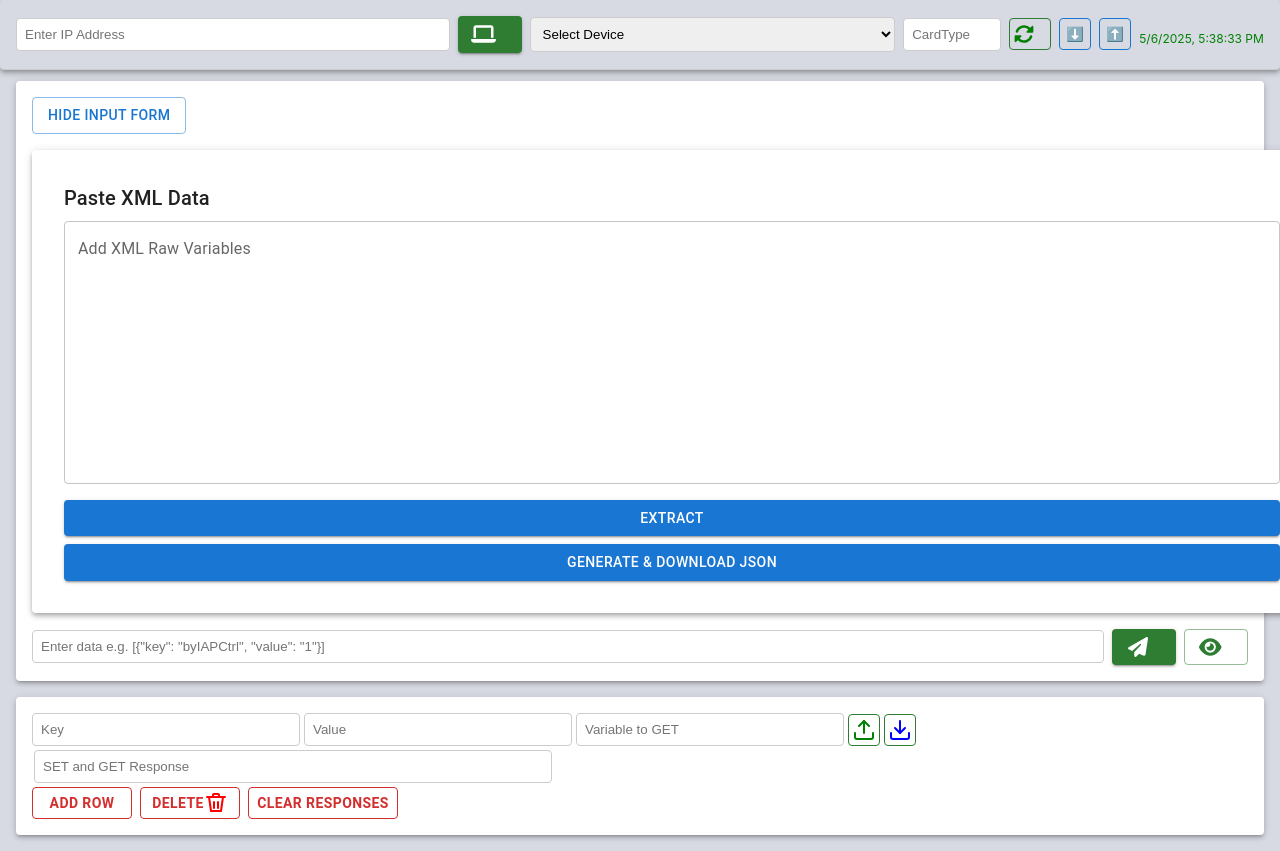
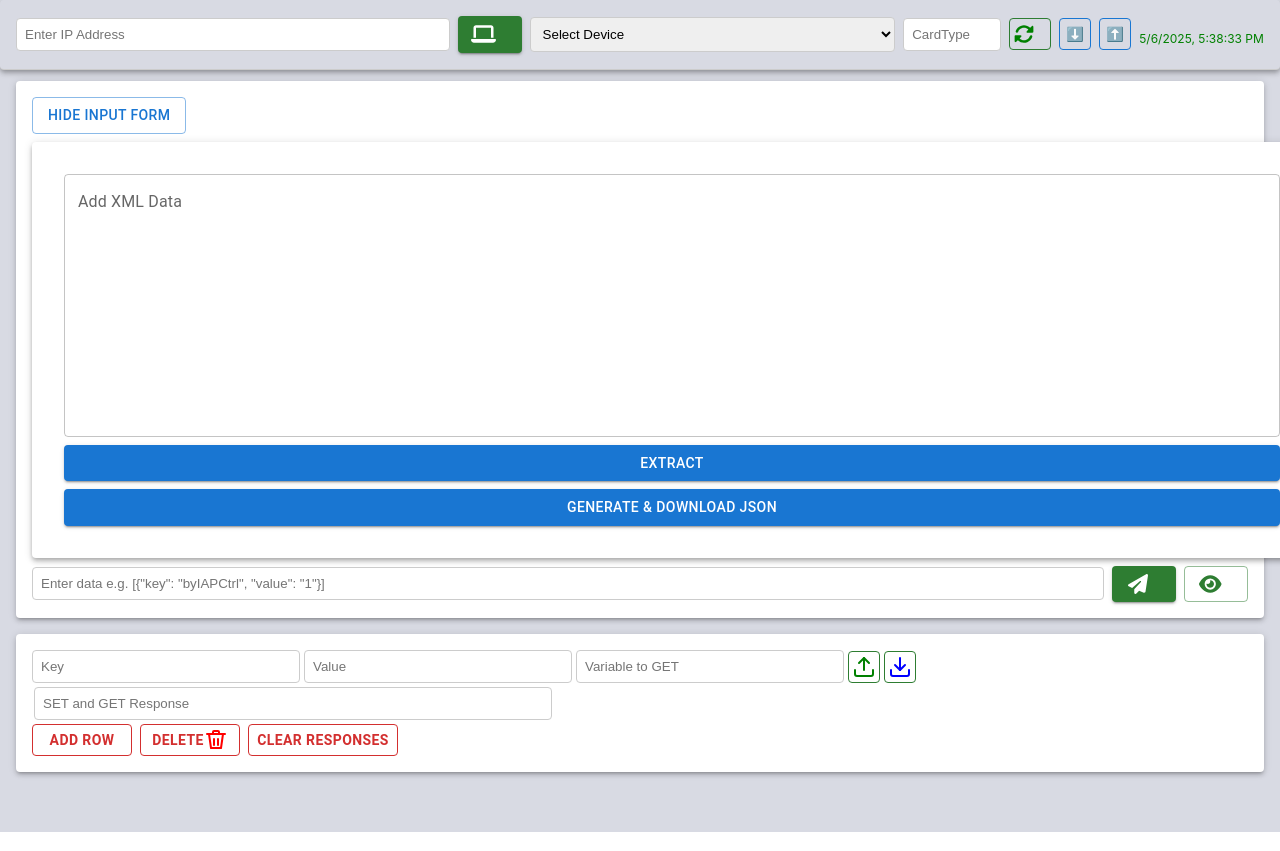
Before and after one commit to pavanpenneti/CLITesting, a React (Create React App) app: page /setAPIData in a window 1280 px wide. Both pictures are taken after a click on the button "SHOW INPUT FORM". Shown: the top 851 px of the page. Built offline with nearby package versions, Linux system fonts and the light colour scheme.

Commit message:
minor change

```diff
--- a/src/Screens/components/SetApiData.js
+++ b/src/Screens/components/SetApiData.js
@@ -398,7 +398,7 @@ const handleGenerate = () => {
       <Button
         variant="outlined"
         onClick={() => setShowBox(prev => !prev)}
-        sx={{ mb: 2}}
+        sx={{ mb: 1}}
       >
         {showBox ? "Hide Input Form" : "Show Input Form"}
       </Button>
@@ -406,11 +406,9 @@ const handleGenerate = () => {
       <Collapse in={showBox}>
         <Box className="flex justify-center mt-4">
           <Paper elevation={4} sx={{ p: 4, maxWidth: 1450, width: "100%" }}>
-            <Typography variant="h6" gutterBottom>
-              Paste XML Data
-            </Typography>
+
             <TextField
-              label="Add XML Raw Variables "
+              label="Add XML Data "
               placeholder="Paste XML Data to extract the variables"
               multiline
               rows={10}
@@ -418,7 +416,7 @@ const handleGenerate = () => {
               variant="outlined"
               value={rawInput}
               onChange={e => setRawInput(e.target.value)}
-              sx={{ mb: 2 }}
+              sx={{ mb: 1 }}
             />
             <Button
           variant="contained"
@@ -459,7 +457,7 @@ const handleGenerate = () => {
             flexWrap: 'wrap',
             gap: 1,
             alignItems: 'center',
-            mt:2
+            mt:1
           }}
         >
           <input
```
